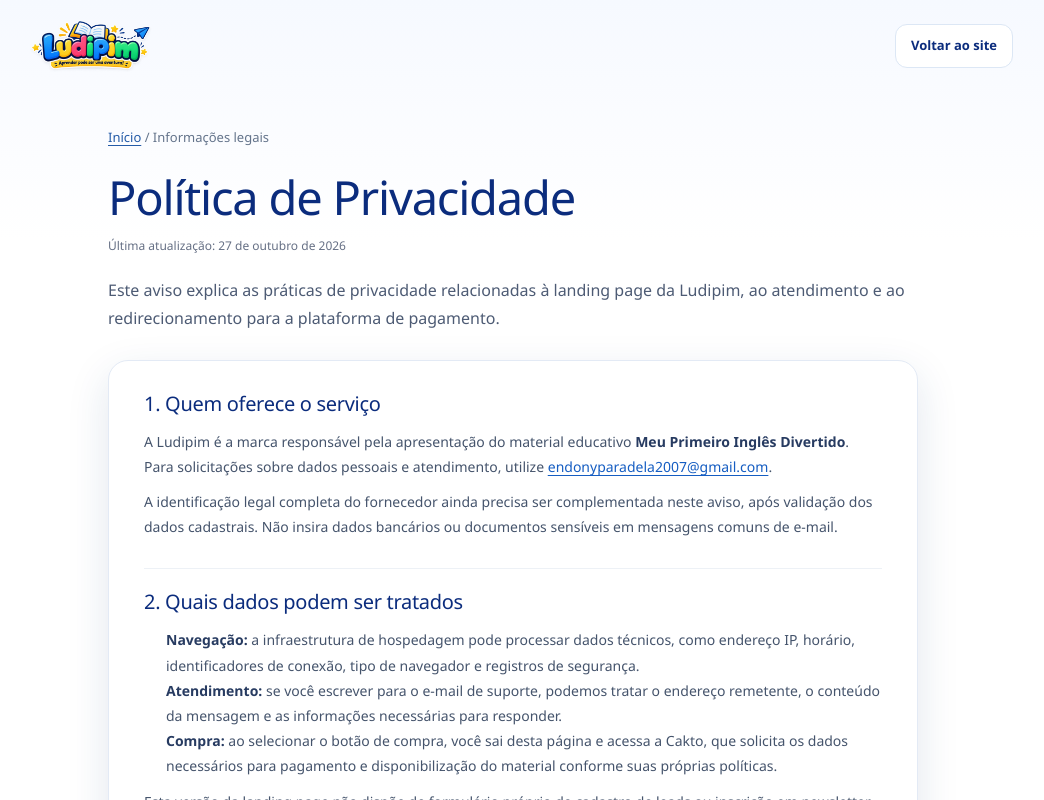
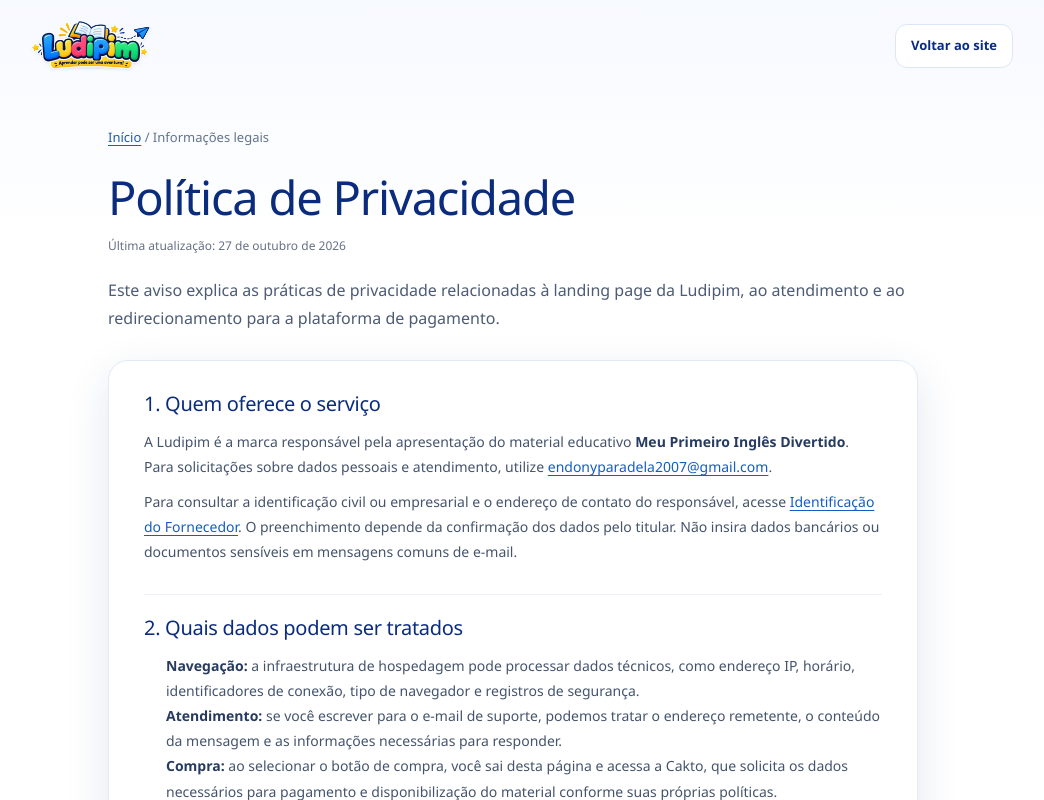
Before and after one commit to donyxxj7/ludipim-landing-page, a Next.js app: page /politica-de-privacidade in a window 1280 px wide. Shown: the top 800 px of the page, without its empty margins (127-1171 px from the left). Built offline with nearby package versions, Linux system fonts and the light colour scheme; no server answers.

Commit message:
chore(legal): integrar identificação de fornecedor e corrigir minutas

```diff
--- a/app/politica-de-privacidade/page.tsx
+++ b/app/politica-de-privacidade/page.tsx
@@ -1,4 +1,5 @@
 import type { Metadata } from "next";
+import Link from "next/link";
 import { LegalPage } from "@/components/LegalPage";
 
 export const metadata: Metadata = {
@@ -12,7 +13,7 @@
       <section>
         <h2>1. Quem oferece o serviço</h2>
         <p>A Ludipim é a marca responsável pela apresentação do material educativo <strong>Meu Primeiro Inglês Divertido</strong>. Para solicitações sobre dados pessoais e atendimento, utilize <a href="mailto:endonyparadela2007@gmail.com">endonyparadela2007@gmail.com</a>.</p>
-        <p>A identificação legal completa do fornecedor ainda precisa ser complementada neste aviso, após validação dos dados cadastrais. Não insira dados bancários ou documentos sensíveis em mensagens comuns de e-mail.</p>
+        <p>Para consultar a identificação civil ou empresarial e o endereço de contato do responsável, acesse <Link href="/informacoes-do-fornecedor">Identificação do Fornecedor</Link>. O preenchimento depende da confirmação dos dados pelo titular. Não insira dados bancários ou documentos sensíveis em mensagens comuns de e-mail.</p>
       </section>
       <section>
         <h2>2. Quais dados podem ser tratados</h2>
```
